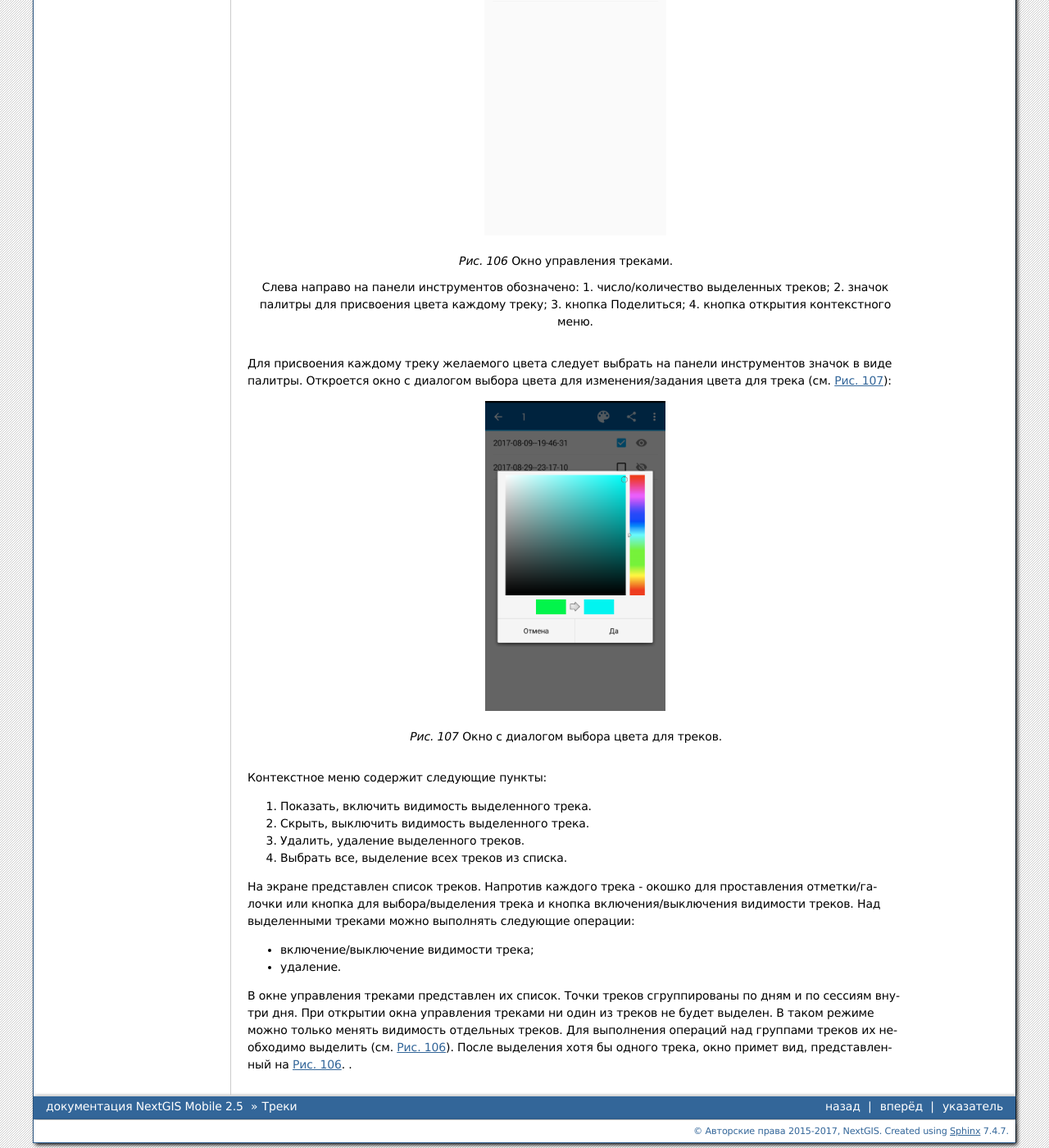
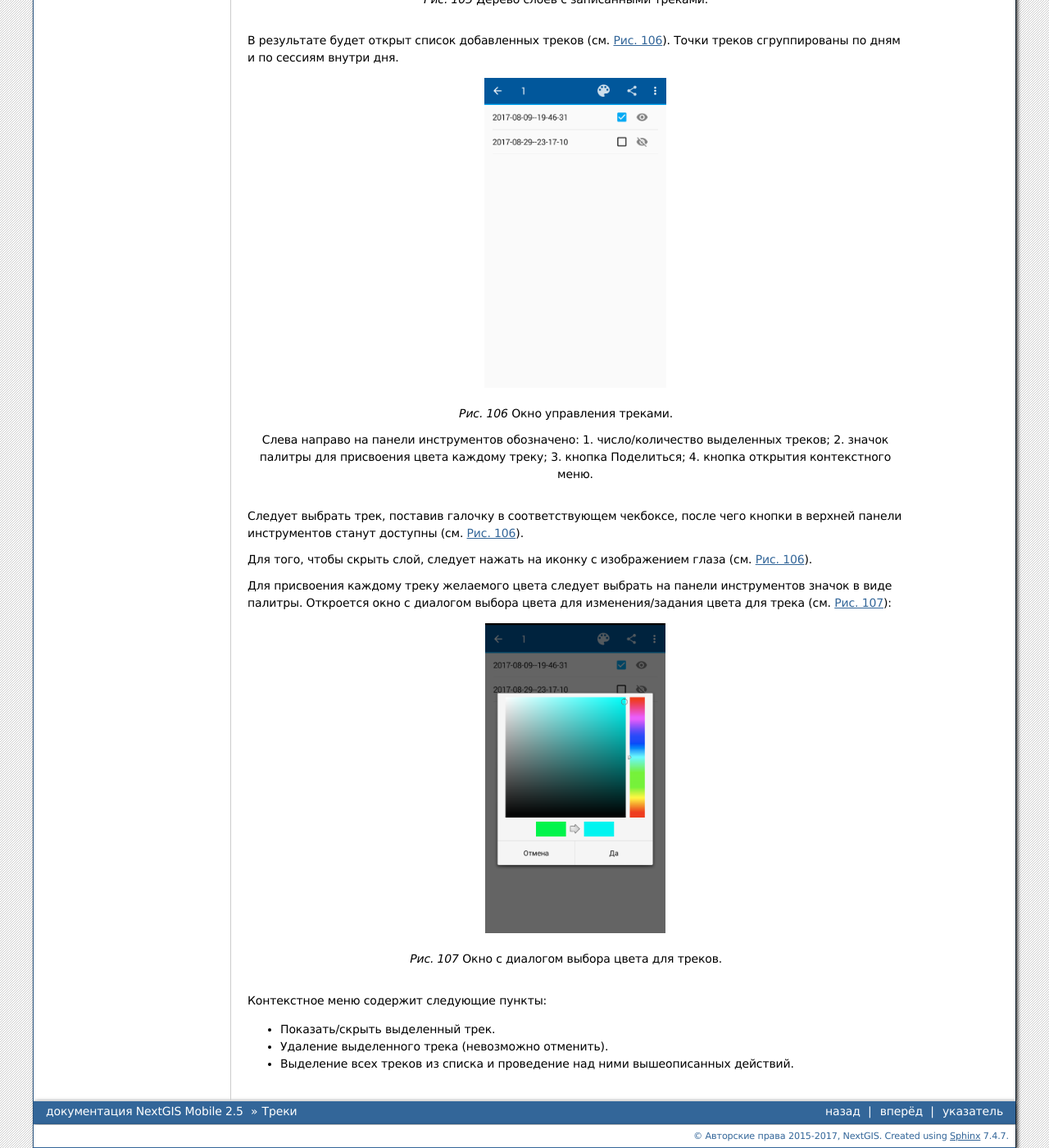
Before and after one commit to nextgis/docs_ngmobile, a Sphinx documentation site: the page built from source/tracks.rst, in a window 1280 px wide and 1400 px high, scrolled down 2508 px. Shown: the whole window at 82% size. Built offline with Sphinx 7.4.7, drawn with Linux system fonts in a browser that asks for light colours; formulas are drawn with MathJax 3; some of the changed text lies outside the part shown.

Commit message:
changes in 4.6.2 rus doc

```diff
--- a/source/tracks.rst
+++ b/source/tracks.rst
@@ -62,10 +62,19 @@
 
 2. Затем следует выбрать слой, на который нужно добавить обходом новый объект. Этот слой откроется в режиме Редактирования и NextGIS Mobile начнет запись новой геометрии на векторный слой.
 
+.. note::
+Можно также включить режим "Редактирования обходом", переключившись на режим редактирования с помощью любого из методов, описанных в разделе "Переход в режим редактирования", и нажав на кнопку "Добавить геометрию обходом".
+
+В случае если точность добавленной геометрии не достаточна, можно перейти в настройки местоположения NextGIS Mobile прямо с экрана "Редактирования обходом".
+
+3. Когда запись закончена, следует нажать на иконку с изображением дискеты. Это приведет к открытию формы ввода атрибутов.
+
+4. В результате новый объект добавляется на существующий линейный/мультилинейный или полигональный/мультиполигональный векторный слой.
+
 Управление
 ----------
 
-Треки представлены в дереве слоев (см. :numref:`ngmobile_layer_tree_traks_pic`) в виде группового слоя.
+Треки представлены в дереве слоев (см. :numref:`ngmobile_layer_tree_traks_pic`) в виде группового слоя. Для осуществления операций над групповым слоем нужно выбрать пункт меню Список.
 
 .. figure:: _static/ngmobile_layer_tree_traks.png
    :name: ngmobile_layer_tree_traks_pic
@@ -74,11 +83,7 @@
 
    Дерево слоев с записанными треками.
 
-Для осуществления операций над групповым слоем нужно выбрать пункт меню Список.
-Над групповым слоем можно выполнить следующие операции:
-
-* включение/выключение видимости группового слоя (треков);
-* отображение окна управления треками (см. :numref:`ngmobile_settings_track_pic`).
+В результате будет открыт список добавленных треков (см. :numref:`ngmobile_settings_track_pic`). Точки треков сгруппированы по дням и по сессиям внутри дня.
 
 .. figure:: _static/ngmobile_settings_track.png
    :name: ngmobile_settings_track_pic
@@ -93,6 +98,10 @@
    3. кнопка Поделиться;
    4. кнопка открытия контекстного меню.
 
+Следует выбрать трек, поставив галочку в соответствующем чекбоксе, после чего кнопки в верхней панели инструментов станут доступны (см. :numref:`ngmobile_settings_track_pic`).
+
+Для того, чтобы скрыть слой, следует нажать на иконку с изображением глаза (см. :numref:`ngmobile_settings_track_pic`).
+
 Для присвоения каждому треку желаемого цвета следует выбрать на панели инструментов
 значок в виде палитры. Откроется окно с диалогом выбора цвета для изменения/задания
 цвета для трека (см. :numref:`ngmobile_color_of_track_pic`):
@@ -106,18 +115,6 @@
 
 Контекстное меню содержит следующие пункты:
 
-1. Показать, включить видимость выделенного трека.
-2. Скрыть, выключить видимость выделенного трека.
-3. Удалить, удаление выделенного треков.
-4. Выбрать все, выделение всех треков из списка.
-
-На экране представлен список треков. Напротив каждого трека - окошко для проставления
-отметки/галочки или кнопка для выбора/выделения трека и кнопка включения/выключения видимости треков.
-Над выделенными треками можно выполнять следующие операции:
-
-* включение/выключение видимости трека;
-* удаление.
-
-В окне управления треками представлен их список. Точки треков сгруппированы по дням и по сессиям внутри дня.
-При открытии окна управления треками ни один из треков не будет выделен. В таком режиме можно только менять
-видимость отдельных треков. Для выполнения операций над группами треков их необходимо выделить (см. :numref:`ngmobile_settings_track_pic`). После выделения хотя бы одного трека, окно примет вид, представленный на :numref:`ngmobile_settings_track_pic`. .
+* Показать/скрыть выделенный трек.
+* Удаление выделенного трека (невозможно отменить).
+* Выделение всех треков из списка и проведение над ними вышеописанных действий.
```
